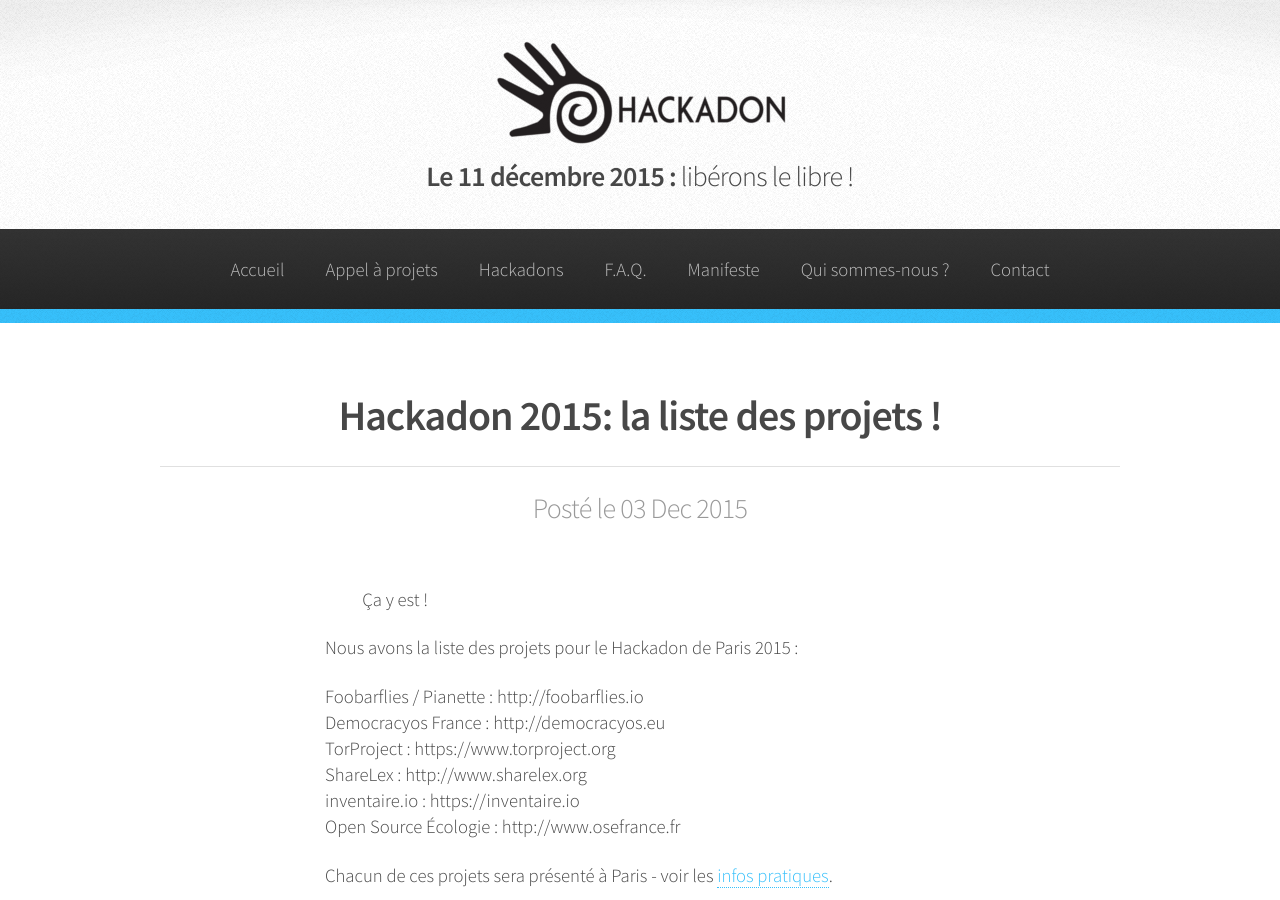
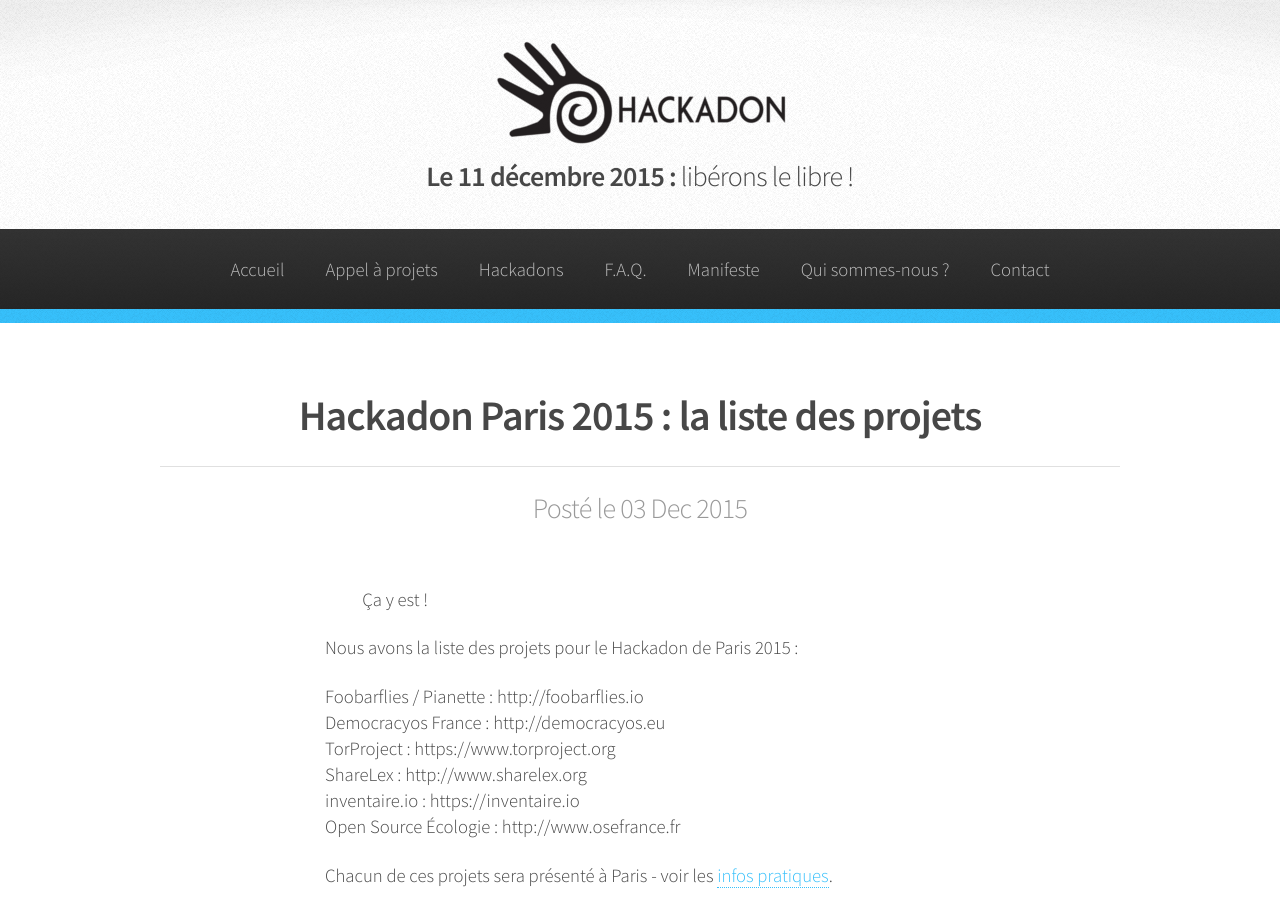
Before and after one commit to bzg/hackadon-fr, a Jekyll site: the page built from _posts/2015-12-03-projets.md, in a window 1280 px wide and 900 px high. Built offline with Jekyll 4.4.1, drawn with Linux system fonts in a browser that asks for light colours; nearby versions of some CDN libraries; library files that are not in the unit come from our copies.

Commit message:
Update blog post

```diff
--- a/_posts/2015-12-03-projets.md
+++ b/_posts/2015-12-03-projets.md
@@ -1,5 +1,5 @@
 ---
-title: "Hackadon 2015: la liste des projets !"
+title: "Hackadon Paris 2015 : la liste des projets"
 <!-- featured: /assets/images/pic01.jpg -->
 layout: post
 ---
@@ -8,12 +8,12 @@ layout: post
 
 Nous avons la liste des projets pour le Hackadon de Paris 2015 :
 
-- Foobarflies / Pianette : http://foobarflies.io
-- Democracyos France : http://democracyos.eu
-- TorProject : https://www.torproject.org
-- ShareLex : http://www.sharelex.org
-- inventaire.io : https://inventaire.io
-- Open Source Écologie : http://www.osefrance.fr
+* Foobarflies / Pianette : http://foobarflies.io
+* Democracyos France : http://democracyos.eu
+* TorProject : https://www.torproject.org
+* ShareLex : http://www.sharelex.org
+* inventaire.io : https://inventaire.io
+* Open Source Écologie : http://www.osefrance.fr
 
 Chacun de ces projets sera présenté à Paris - voir les
 [infos pratiques](https://hackadon.org/hackadons2015/paris-withoutmodel.html).
```
